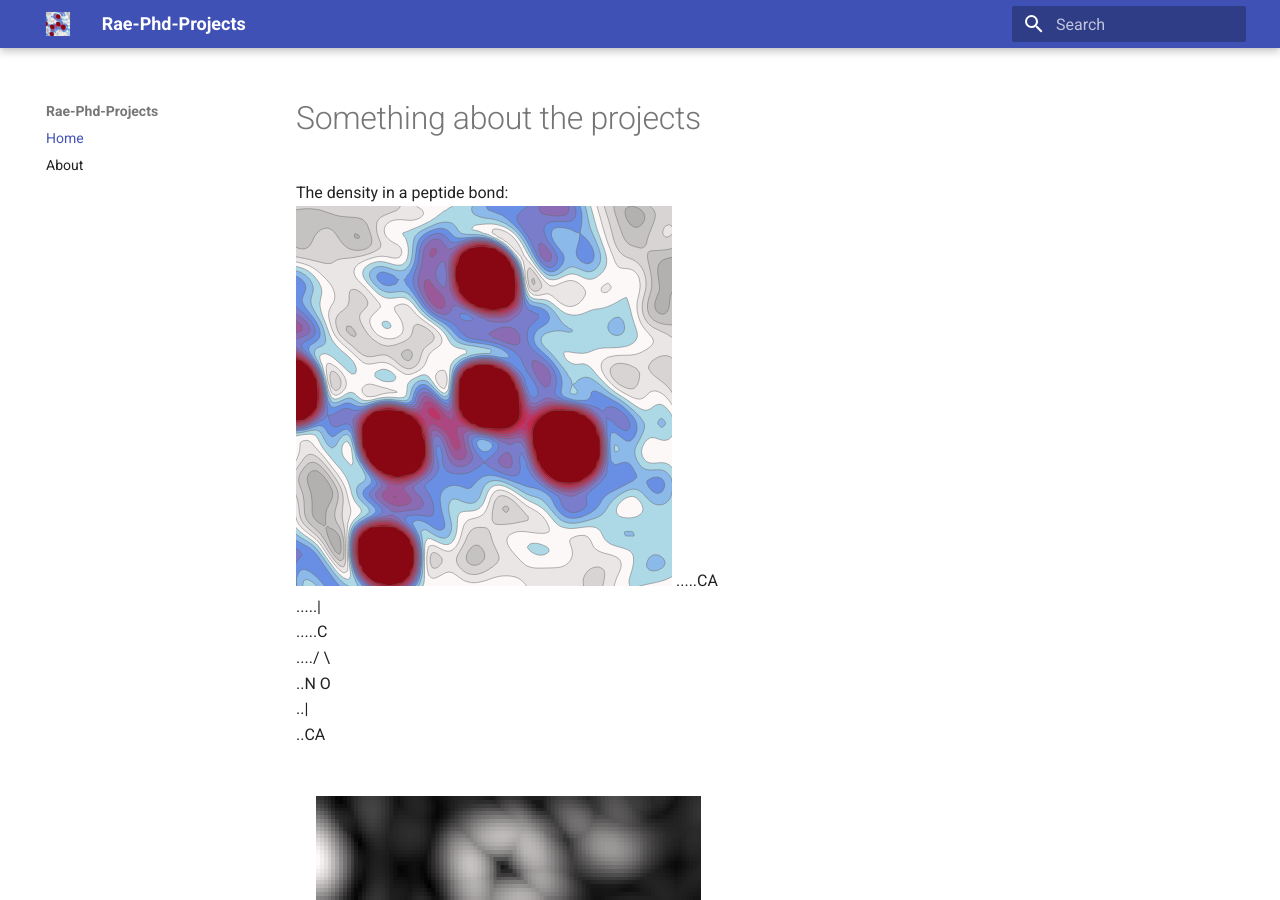
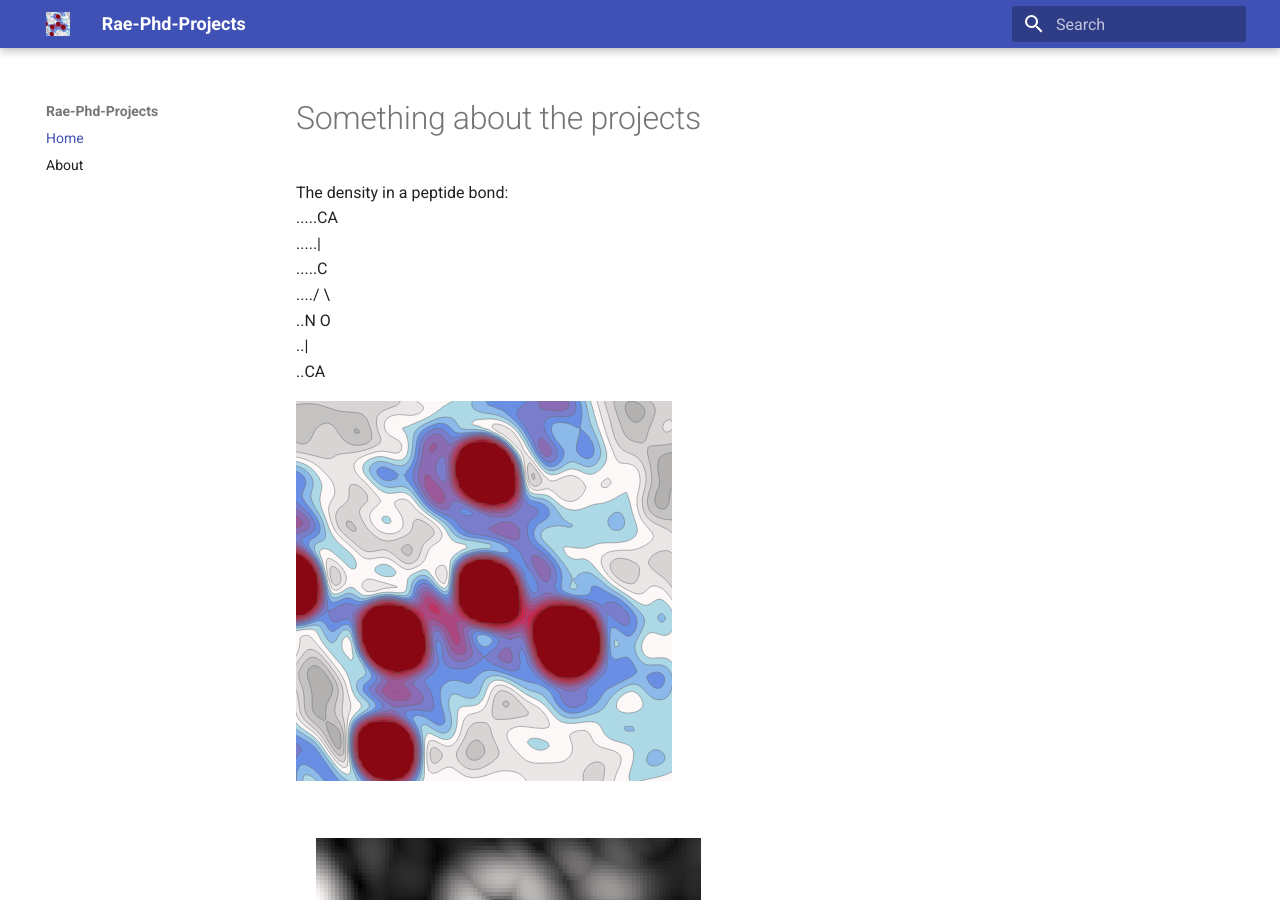
Before and after one commit to rae-gh/rae, an MkDocs documentation site: the page built from docs/index.md, in a window 1280 px wide and 900 px high. Built offline with MkDocs 1.6.1 and Material for MkDocs 9.7.7, drawn with Linux system fonts in a browser that asks for light colours.

Commit message:
Update index.md

```diff
--- a/docs/index.md
+++ b/docs/index.md
@@ -1,7 +1,6 @@
 # Something about the projects
 
 The density in a peptide bond:
-![image info](./assets/density.png)
 .....CA
 .....|
 .....C
@@ -10,5 +9,8 @@ The density in a peptide bond:
 ..|
 ..CA
 
+![image info](./assets/density.png)
+
+
 ![image info](./assets/radient.png)
 ![image info](./assets/cross.png)
```
